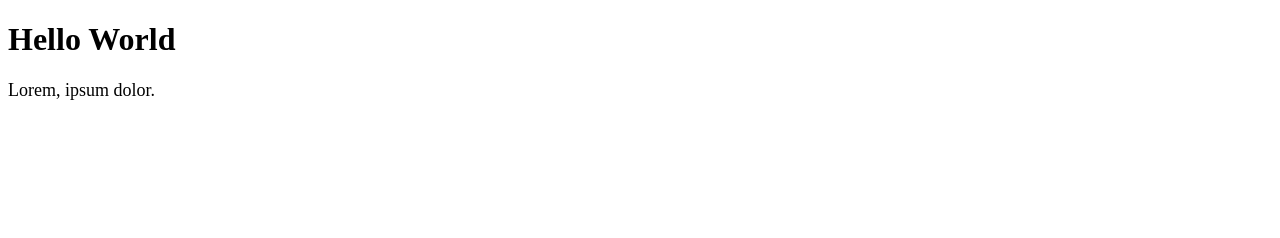
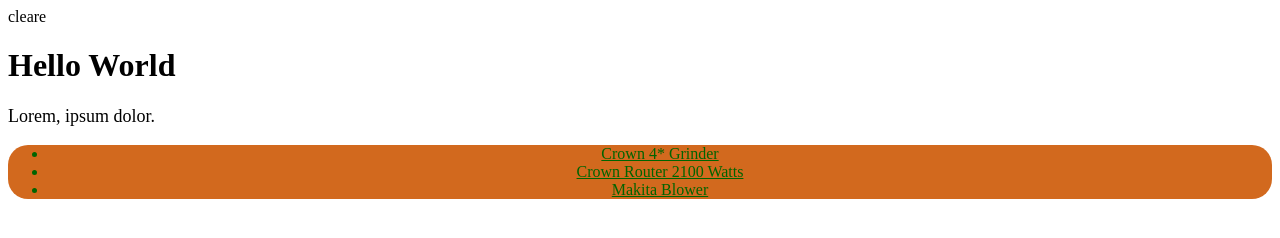
Before and after one commit to MDRahatHossain-PRO/my-frist-project, a plain HTML site: page index.html in a window 1280 px wide. Drawn offline with Linux system fonts and the light colour scheme.

Commit message:
Added The Frist Bloog

```diff
--- /dev/null
+++ b/index.css
@@ -0,0 +1,8 @@
+div{
+    color: darkgreen;
+    text-decoration: underline;
+    background-color: chocolate;
+    border-color: blue;
+    border-radius: 20px;
+    text-align: center;
+}
--- a/index.html
+++ b/index.html
@@ -4,9 +4,24 @@
     <meta charset="UTF-8">
     <meta name="viewport" content="width=device-width, initial-scale=1.0">
     <title>My frist Bloog</title>
-</head>
+    <link rel="stylesheet" href="index.css">
+</head>cleare
+
 <body>
     <h1>Hello World </h1>
     <p style="font-size: large;">Lorem, ipsum dolor.</p>
+    <div>
+        <ul>
+            <li>
+            Crown 4* Grinder
+            <li>Crown Router 2100 Watts</li>
+            <li>Makita Blower</li>
+            </li>
+        </ul>
+    </div>
+
+
+
+
 </body>
 </html>
```
